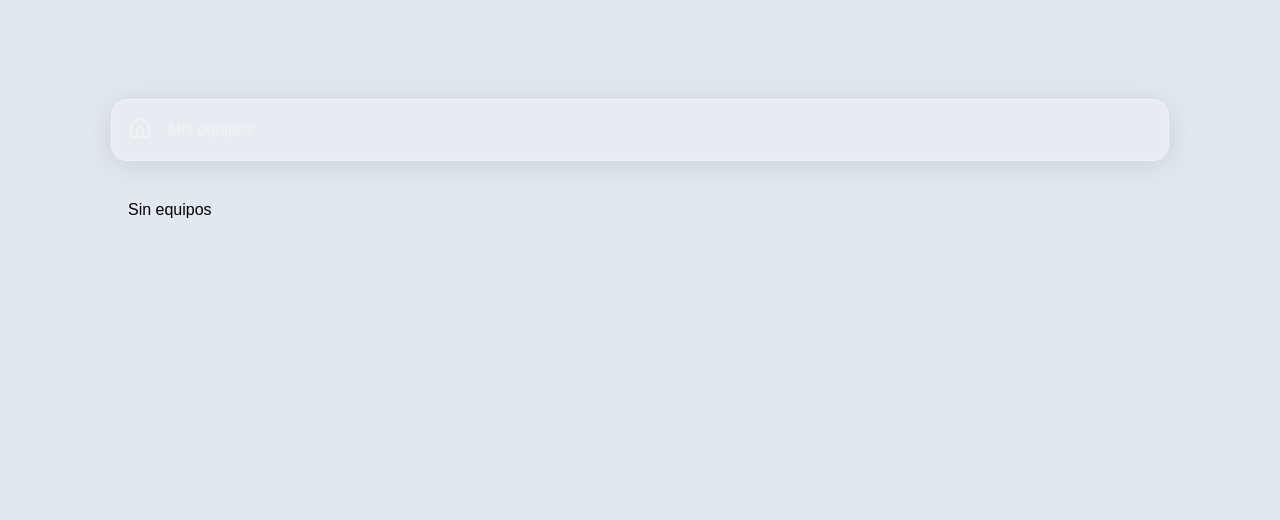
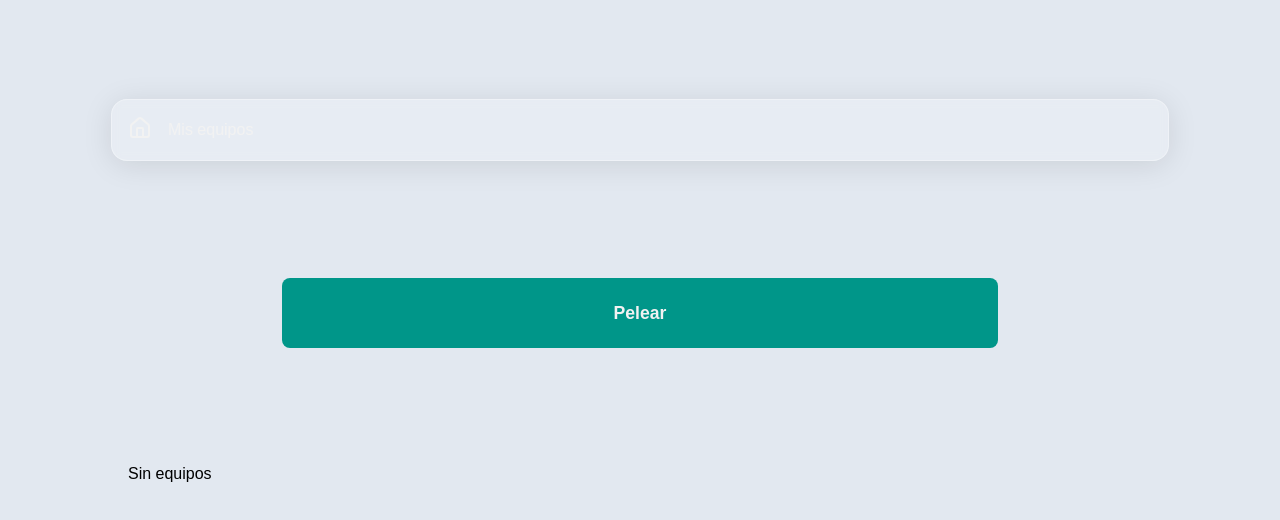
Before and after one commit to Adr1Est/pokemon-battle-simulator, a React (Vite) app: page /teams in a window 1280 px wide. Shown: the top 520 px of the page. Built offline with nearby package versions, Linux system fonts and the light colour scheme; what @dnd-kit/react would draw is missing.

Commit message:
Fight btn

```diff
--- a/src/pages/TeamsPage.jsx
+++ b/src/pages/TeamsPage.jsx
@@ -29,6 +29,9 @@ export default function TeamsPage() {
 
   return (
     <div className={classes.mainContainer}>
+      <div className={classes.btnGroup}>
+        <button className={classes.fightBtn}>Pelear</button>
+      </div>
       <DragDropProvider onDragEnd={handleDragEnd}>
         {
           teams.length > 0
--- a/src/pages/TeamsPage.module.css
+++ b/src/pages/TeamsPage.module.css
@@ -11,3 +11,30 @@
   scrollbar-color: #9f0712 var(--darkBgColor);
   scrollbar-width: thin;
 }
+
+.btnGroup{
+  width: 100%;
+  display: flex;
+  align-items: center;
+  justify-content: center;
+}
+
+.fightBtn {
+  width: 70%;
+  height: 70px;
+  margin: 0;
+  padding: 0;
+  border: 0;
+  border-radius: 0.5rem;
+  background-color: #009689;
+  color: var(--darkText);
+  font-size: 1.1rem;
+  font-weight: 600;
+  &&:hover{
+    background-color: #02b8a8;
+  }
+  &&:active{
+    background-color: #009689;
+    color: #02665e;
+  }
+}
```
